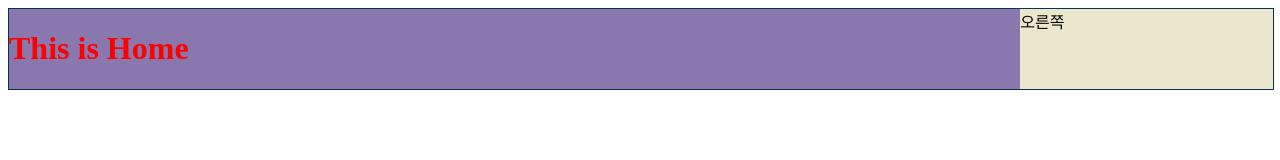
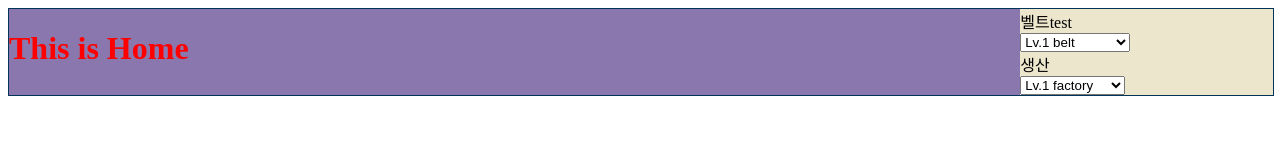
Before and after one commit to rushmage/jin, a website: page index.html in a window 1280 px wide. Drawn offline with Linux system fonts and the light colour scheme.

Commit message:
2022062301

```diff
--- a/index.html
+++ b/index.html
@@ -12,7 +12,32 @@
         <h1 class="red">This is Home</h1><!--웹페이지 안에 This is Home을 작성한다. 그리고 css 파일에 red함수를 가져와서 쓴다.-->
       </div>
       <div class="right">
-        오른쪽
+        벨트test<br>
+        <select name="belt">
+           <optgroup label="moving_belt">
+              <option value="1belt">Lv.1 belt</option>
+              <option value="2belt">Lv.2 belt</option>
+              <option value="3belt">Lv.3 belt</option>
+           </optgroup>
+           <optgroup label="tunnel_belt">
+              <option value="1tunnel">Lv.1 tunnel</option>
+              <option value="2tunnel">Lv.2 tunnel</option>
+              <option value="3tunnel">Lv.3 tunnel</option>
+           </optgroup>
+           <optgroup label="division_belt">
+              <option value="1division">Lv.1 division</option>
+              <option value="2division">Lv.2 division</option>
+              <option value="3division">Lv.3 division</option>
+           </optgroup>
+        </select><br>
+        생산<br>
+        <select name="etc">
+           <optgroup label="factory">
+              <option value="1fact">Lv.1 factory</option>
+              <option value="2fact">Lv.2 factory</option>
+              <option value="3fact">Lv.3 factory</option>
+           </optgroup>
+        </select>
       </div>
     </div>
 
```
